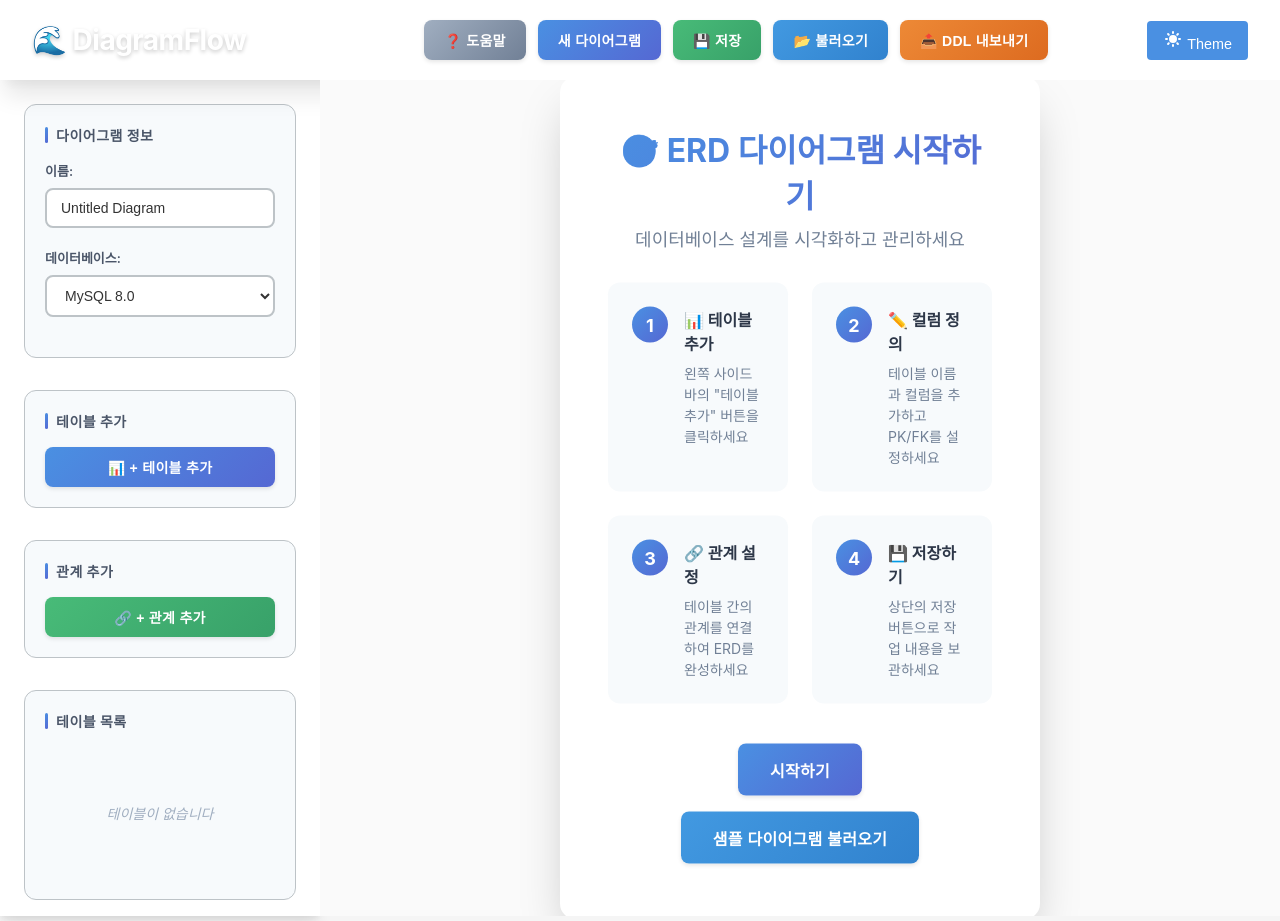
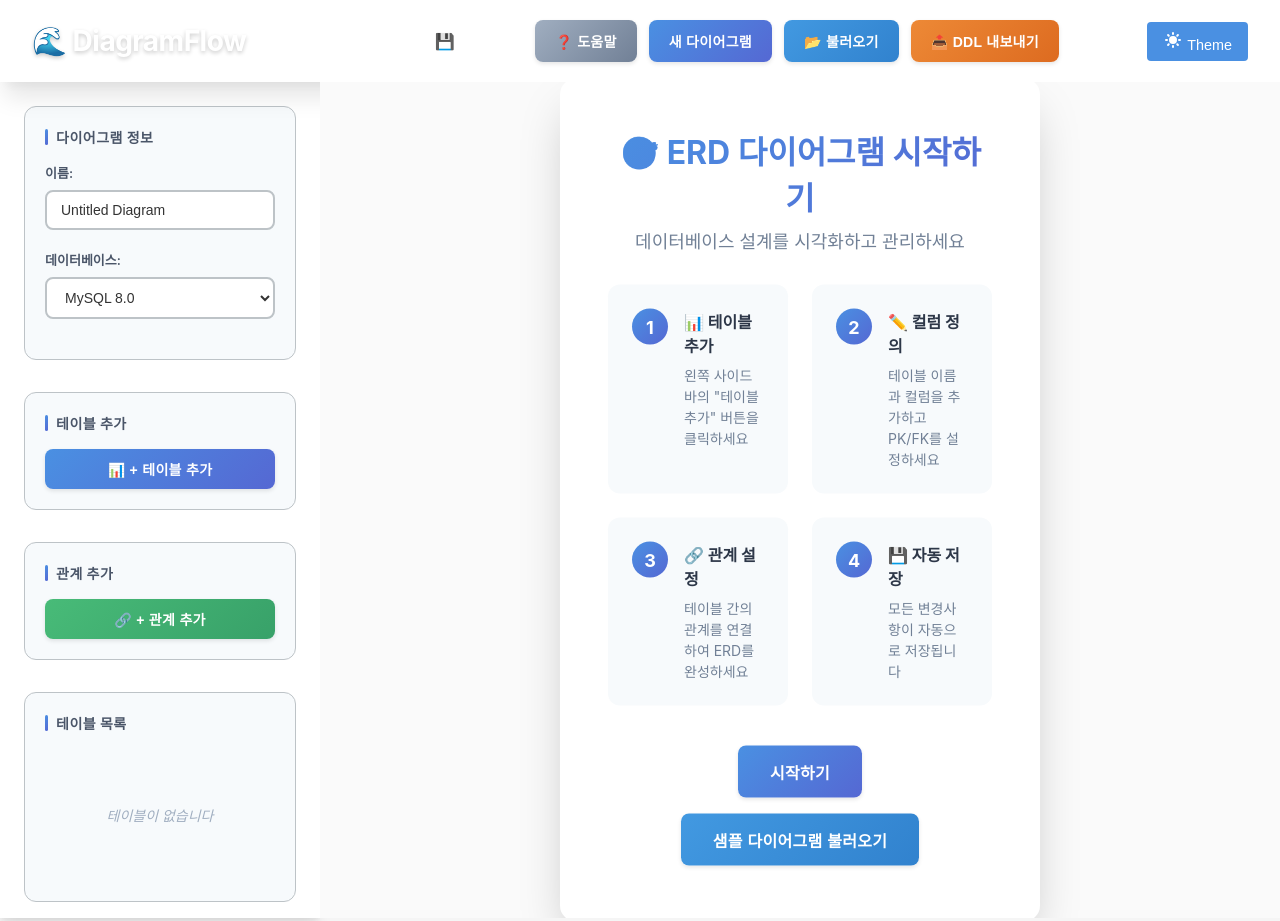
Before and after one commit to blue-code/diagramflow, a Flask app: page / in a window 1280 px wide. Run offline with Flask 3, Linux system fonts and the light colour scheme; some libraries are stand-ins or nearby versions.

Commit message:
feat: 저장 버튼 제거 및 실시간 자동 저장 기능 구현
- 헤더에서 저장 버튼 제거
- 실시간 저장 상태 표시 추가 (저장 중, 저장됨, 저장 실패)
- 2초 디바운스를 적용한 자동 저장 로직 구현
- 모든 데이터 변경 시 자동 저장 트리거:
  * 테이블 추가/편집/삭제
  * 관계 추가/편집/삭제
  * 다이어그램 이름/DB 타입 변경
  * 테이블 드래그 후 위치 변경
- 새 다이어그램도 첫 변경 시 자동으로 서버에 저장
- 저장 상태를 시각적으로 표시 (펄스 애니메이션, 색상 변경)
- 가이드 및 도움말 업데이트 (자동 저장 안내)

사용자 경험 개선: 수동 저장 불필요, 모든 작업이 자동 보존

🤖 Generated with [Claude Code](https://claude.com/claude-code)

Co-Authored-By: Claude <noreply@anthropic.com>

```diff
--- a/frontend/static/css/style.css
+++ b/frontend/static/css/style.css
@@ -1187,3 +1187,56 @@ body {
         padding: 2rem 1.5rem;
     }
 }
+
+/* Save Status Indicator */
+.save-status {
+    display: flex;
+    align-items: center;
+    gap: 0.5rem;
+    padding: 0.625rem 1.25rem;
+    background: rgba(255, 255, 255, 0.2);
+    backdrop-filter: blur(10px);
+    border-radius: 8px;
+    border: 1px solid rgba(255, 255, 255, 0.3);
+    color: white;
+    font-size: 0.875rem;
+    font-weight: 600;
+    transition: all 0.3s ease;
+}
+
+.save-status-icon {
+    font-size: 1rem;
+    animation: none;
+}
+
+.save-status-text {
+    letter-spacing: 0.3px;
+}
+
+.save-status.saving {
+    background: rgba(237, 137, 54, 0.3);
+    border-color: rgba(237, 137, 54, 0.5);
+}
+
+.save-status.saving .save-status-icon {
+    animation: pulse 1.5s ease-in-out infinite;
+}
+
+.save-status.saved {
+    background: rgba(72, 187, 120, 0.3);
+    border-color: rgba(72, 187, 120, 0.5);
+}
+
+.save-status.error {
+    background: rgba(245, 101, 101, 0.3);
+    border-color: rgba(245, 101, 101, 0.5);
+}
+
+@keyframes spin {
+    from {
+        transform: rotate(0deg);
+    }
+    to {
+        transform: rotate(360deg);
+    }
+}
--- a/frontend/static/js/diagram.js
+++ b/frontend/static/js/diagram.js
@@ -8,6 +8,8 @@ class ERDEditor {
         this.selectedRelationship = null;
         this.draggedTable = null;
         this.dragOffset = { x: 0, y: 0 };
+        this.autoSaveTimeout = null;
+        this.autoSaveDelay = 2000; // 2 seconds debounce
 
         this.init();
     }
@@ -36,7 +38,43 @@ class ERDEditor {
         document.getElementById('diagram-db-type').value = this.diagram.database_type;
     }
 
-    async saveDiagram() {
+    // Auto-save with debounce
+    autoSave() {
+        // Auto-save even for new diagrams (will create them automatically)
+        // Clear existing timeout
+        if (this.autoSaveTimeout) {
+            clearTimeout(this.autoSaveTimeout);
+        }
+
+        // Set saving status
+        this.setSaveStatus('saving', '저장 중...');
+
+        // Debounce: wait before actually saving
+        this.autoSaveTimeout = setTimeout(() => {
+            this._saveDiagram();
+        }, this.autoSaveDelay);
+    }
+
+    // Update save status indicator
+    setSaveStatus(status, text) {
+        const statusElement = document.getElementById('save-status');
+        const textElement = statusElement.querySelector('.save-status-text');
+
+        // Remove all status classes
+        statusElement.classList.remove('saving', 'saved', 'error');
+
+        // Add new status class
+        if (status) {
+            statusElement.classList.add(status);
+        }
+
+        // Update text
+        if (text) {
+            textElement.textContent = text;
+        }
+    }
+
+    async _saveDiagram() {
         try {
             this.diagram.name = document.getElementById('diagram-name').value || 'Untitled Diagram';
             this.diagram.database_type = document.getElementById('diagram-db-type').value;
@@ -63,19 +101,28 @@ class ERDEditor {
                 // Clear any saved draft since save succeeded
                 this.clearDraft();
 
-                this.showNotification('다이어그램이 저장되었습니다.', 'success');
+                this.setSaveStatus('saved', '저장됨');
+                // Auto-hide success status after 3 seconds
+                setTimeout(() => {
+                    if (document.getElementById('save-status').classList.contains('saved')) {
+                        this.setSaveStatus('', '저장됨');
+                    }
+                }, 3000);
             } else if (result.error_type === 'version_conflict') {
                 // Version conflict - save current state as draft before reloading
                 this.saveDraft();
+                this.setSaveStatus('error', '충돌 발생');
 
                 if (confirm(result.message + '\n\n작업 중이던 내용은 임시 저장되었습니다.\n다이어그램을 다시 불러오시겠습니까?')) {
                     await this.loadDiagramById(this.currentDiagramId);
                 }
             } else {
+                this.setSaveStatus('error', '저장 실패');
                 this.showNotification('저장 실패: ' + result.error, 'error');
             }
         } catch (error) {
             console.error('Save error:', error);
+            this.setSaveStatus('error', '저장 실패');
             this.showNotification('저장 중 오류가 발생했습니다.', 'error');
         }
     }
@@ -301,6 +348,7 @@ class ERDEditor {
 
         this.hideModal('relationship-modal');
         this.render();
+        this.autoSave(); // Trigger auto-save
     }
 
     deleteRelationship(relId) {
@@ -321,6 +369,7 @@ class ERDEditor {
 
             this.diagram.relationships = this.diagram.relationships.filter(r => r.id !== relId);
             this.render();
+            this.autoSave(); // Trigger auto-save
         }
     }
 
@@ -406,6 +455,7 @@ class ERDEditor {
         this.diagram.tables.push(table);
         this.render();
         this.editTable(table.id);
+        // Note: Auto-save will be triggered when user saves the table modal
     }
 
     editTable(tableId) {
@@ -457,6 +507,7 @@ class ERDEditor {
 
         this.hideModal('table-modal');
         this.render();
+        this.autoSave(); // Trigger auto-save
     }
 
     deleteTable(tableId) {
@@ -466,6 +517,7 @@ class ERDEditor {
                 r => r.source_table_id !== tableId && r.target_table_id !== tableId
             );
             this.render();
+            this.autoSave(); // Trigger auto-save
         }
     }
 
@@ -780,7 +832,6 @@ class ERDEditor {
             }
         });
 
-        document.getElementById('btn-save').addEventListener('click', () => this.saveDiagram());
         document.getElementById('btn-load').addEventListener('click', () => this.loadDiagram());
         document.getElementById('btn-export-ddl').addEventListener('click', () => this.exportDDL());
         document.getElementById('btn-add-table').addEventListener('click', () => this.addTable());
@@ -802,13 +853,13 @@ class ERDEditor {
             this.loadSampleDiagram();
         });
 
-        // Keyboard shortcuts
-        document.addEventListener('keydown', (e) => {
-            // Ctrl+S or Cmd+S to save
-            if ((e.ctrlKey || e.metaKey) && e.key === 's') {
-                e.preventDefault();
-                this.saveDiagram();
-            }
+        // Auto-save on diagram name or database type change
+        document.getElementById('diagram-name').addEventListener('input', () => {
+            this.autoSave();
+        });
+
+        document.getElementById('diagram-db-type').addEventListener('change', () => {
+            this.autoSave();
         });
 
         document.getElementById('btn-add-column').addEventListener('click', () => {
@@ -866,7 +917,10 @@ class ERDEditor {
     }
 
     stopDrag() {
-        this.draggedTable = null;
+        if (this.draggedTable) {
+            this.draggedTable = null;
+            this.autoSave(); // Trigger auto-save after dragging
+        }
     }
 
     showContextMenu(e, table) {
--- a/frontend/templates/index.html
+++ b/frontend/templates/index.html
@@ -17,9 +17,12 @@
                 <span class="version">v0.3.0</span>
             </div>
             <div class="header-right">
+                <div id="save-status" class="save-status" title="자동 저장 상태">
+                    <span class="save-status-icon">💾</span>
+                    <span class="save-status-text">저장됨</span>
+                </div>
                 <button id="btn-help" class="btn btn-secondary" title="사용 가이드">❓ 도움말</button>
                 <button id="btn-new" class="btn btn-primary" title="새로운 다이어그램 시작">새 다이어그램</button>
-                <button id="btn-save" class="btn btn-success" title="현재 다이어그램 저장">💾 저장</button>
                 <button id="btn-load" class="btn btn-info" title="저장된 다이어그램 불러오기">📂 불러오기</button>
                 <button id="btn-export-ddl" class="btn btn-warning" title="SQL DDL 코드 내보내기">📤 DDL 내보내기</button>
             </div>
@@ -118,8 +121,8 @@
                             <div class="guide-step">
                                 <div class="step-number">4</div>
                                 <div class="step-content">
-                                    <h3>💾 저장하기</h3>
-                                    <p>상단의 저장 버튼으로 작업 내용을 보관하세요</p>
+                                    <h3>💾 자동 저장</h3>
+                                    <p>모든 변경사항이 자동으로 저장됩니다</p>
                                 </div>
                             </div>
                         </div>
@@ -397,7 +400,7 @@
                     <ul class="help-list">
                         <li>테이블을 우클릭하면 편집/삭제 메뉴가 나타납니다</li>
                         <li>관계선을 클릭하면 관계 설정을 편집할 수 있습니다</li>
-                        <li>Ctrl+S (Mac: Cmd+S)로 빠르게 저장할 수 있습니다</li>
+                        <li>모든 변경사항은 자동으로 저장됩니다 (저장 버튼 불필요)</li>
                         <li>여러 사용자가 동시에 작업할 경우 버전 충돌이 발생하면 병합 옵션이 제공됩니다</li>
                     </ul>
                 </div>
```
